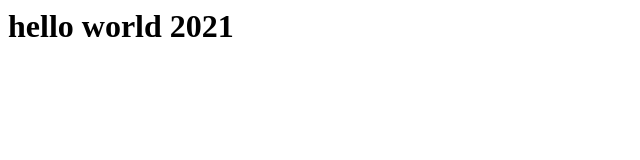
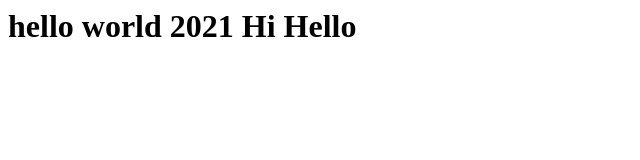
Before and after one commit to santynaren/AICL-B5-FE, a plain HTML site: page index.html in a window 1280 px wide. Shown: the whole page, without its empty margins (0-640 px from the left). Drawn offline with Linux system fonts and the light colour scheme.

Commit message:
made change

```diff
--- a/index.html
+++ b/index.html
@@ -1,3 +1,3 @@
 <html>
-    <h1>hello world 2021</h1>
+    <h1>hello world 2021 Hi Hello</h1>
     </html>
```
